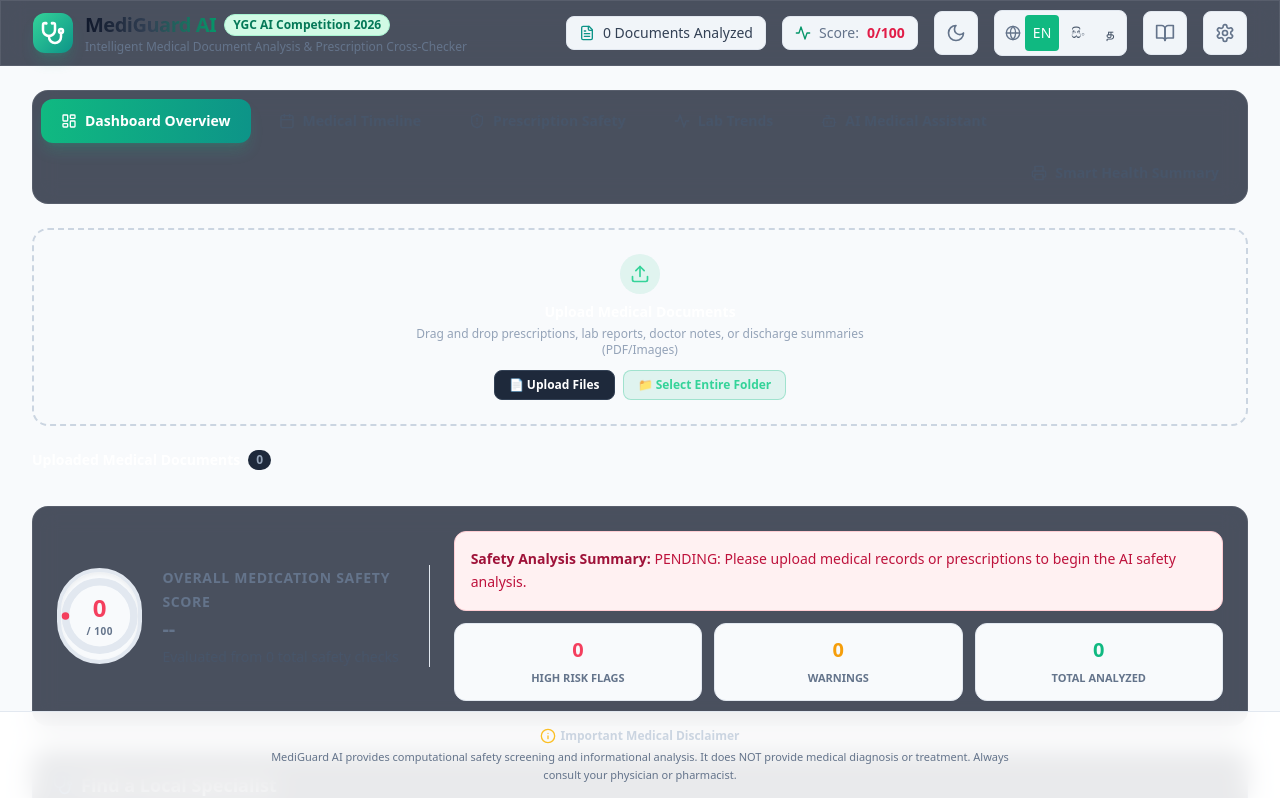
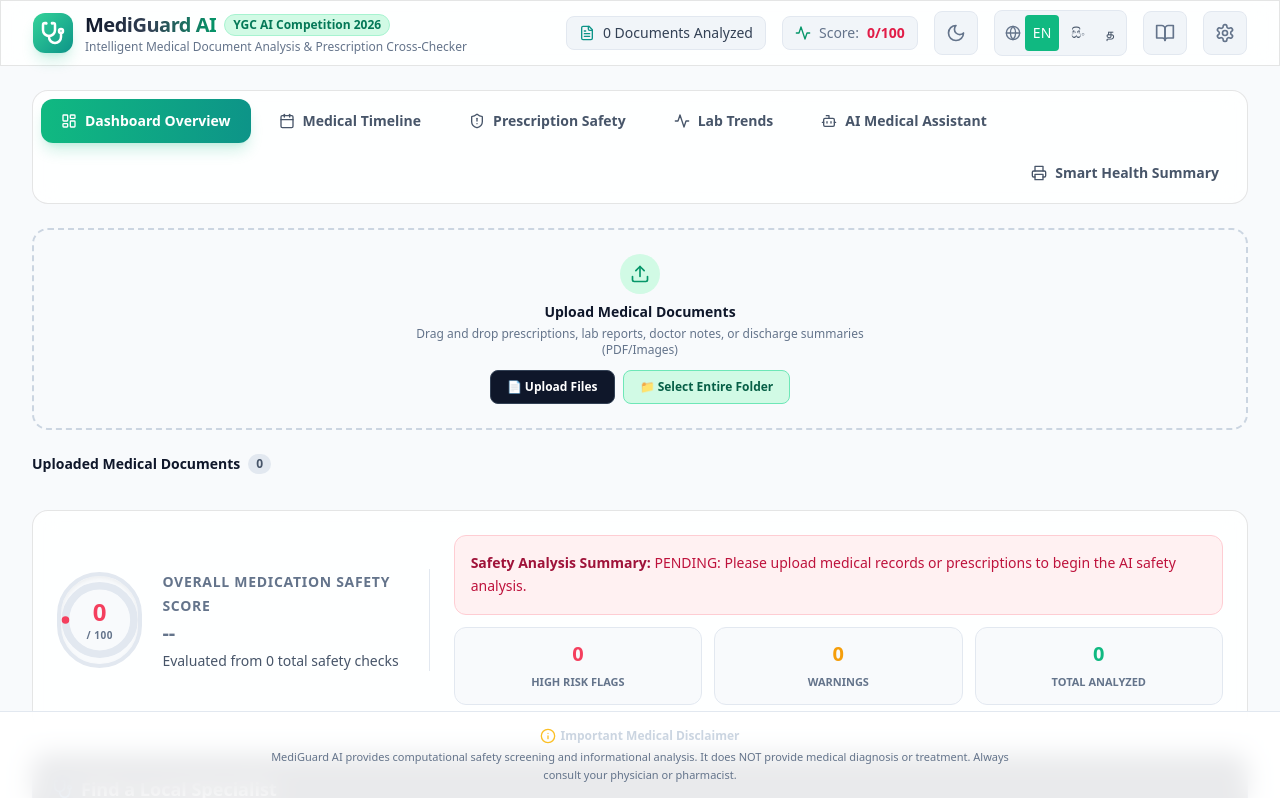
Before and after one commit to lu6-ux/MediGuard-AI, a Next.js app: page / in a window 1280 px wide. Shown: the top 798 px of the page. Built offline with nearby package versions, Linux system fonts and the light colour scheme.

Commit message:
fix: resolve hardcoded glass-panel background causing light mode text contrast issues

```diff
--- a/src/app/globals.css
+++ b/src/app/globals.css
@@ -62,8 +62,8 @@ body {
 }
 
 .glass-panel {
-  background: rgba(15, 23, 42, 0.75);
+  background: var(--glass-bg);
   backdrop-filter: blur(12px);
   -webkit-backdrop-filter: blur(12px);
-  border: 1px solid rgba(255, 255, 255, 0.08);
+  border: 1px solid var(--glass-border);
 }
--- a/src/app/layout.tsx
+++ b/src/app/layout.tsx
@@ -15,7 +15,24 @@ export default function RootLayout({
 }) {
   return (
     <html lang="en" suppressHydrationWarning>
-      <body className="antialiased text-slate-900 dark:text-slate-100 transition-colors duration-200">
+      <body className="antialiased text-slate-900 dark:text-slate-100 transition-colors duration-300 relative min-h-screen">
+
+        {/* Premium Animated Mesh Gradient Background */}
+        <div className="fixed inset-0 z-[-1] min-h-screen w-full bg-slate-50 dark:bg-[#040914] transition-colors duration-500 overflow-hidden">
+          {/* Light Mode Glowing Orbs */}
+          <div className="absolute top-0 left-1/4 w-3/4 h-[500px] bg-emerald-100/40 dark:hidden blur-[100px] rounded-full mix-blend-multiply opacity-70"></div>
+          <div className="absolute -top-20 -right-20 w-[600px] h-[600px] bg-teal-50/60 dark:hidden blur-[120px] rounded-full opacity-80"></div>
+          <div className="absolute top-[40%] left-[-10%] w-[500px] h-[500px] bg-cyan-50/50 dark:hidden blur-[120px] rounded-full opacity-60"></div>
+
+          {/* Dark Mode Glowing Orbs */}
+          <div className="absolute -top-[10%] -left-[10%] w-[50%] h-[50%] rounded-full bg-emerald-900/15 blur-[120px] hidden dark:block pointer-events-none"></div>
+          <div className="absolute top-[20%] -right-[10%] w-[40%] h-[60%] rounded-full bg-teal-900/10 blur-[120px] hidden dark:block pointer-events-none"></div>
+          <div className="absolute -bottom-[10%] left-[20%] w-[60%] h-[40%] rounded-full bg-slate-800/30 blur-[120px] hidden dark:block pointer-events-none"></div>
+
+          {/* Subtle Grid Overlay (Optional texturing) */}
+          <div className="absolute inset-0 bg-[linear-gradient(rgba(0,0,0,0.02)_1px,transparent_1px),linear-gradient(90deg,rgba(0,0,0,0.02)_1px,transparent_1px)] dark:bg-[linear-gradient(rgba(255,255,255,0.015)_1px,transparent_1px),linear-gradient(90deg,rgba(255,255,255,0.015)_1px,transparent_1px)] bg-[size:40px_40px] [mask-image:radial-gradient(ellipse_60%_60%_at_50%_50%,#000_20%,transparent_100%)]"></div>
+        </div>
+
         <Providers>
           {children}
         </Providers>
--- a/src/components/DocumentUploader.tsx
+++ b/src/components/DocumentUploader.tsx
@@ -110,22 +110,22 @@ export const DocumentUploader: React.FC<DocumentUploaderProps> = ({
             className="hidden"
           />
 
-          <div className="h-10 w-10 rounded-full bg-emerald-500/10 text-emerald-400 flex items-center justify-center mb-2">
+          <div className="h-10 w-10 rounded-full bg-emerald-100 dark:bg-emerald-500/10 text-emerald-600 dark:text-emerald-400 flex items-center justify-center mb-2">
             <Upload className="h-5 w-5" />
           </div>
-          <h3 className="text-sm font-semibold text-white mb-1">{t.uploadTitle}</h3>
-          <p className="text-xs text-slate-400 max-w-md mb-3">{t.uploadSubtitle}</p>
+          <h3 className="text-sm font-semibold text-slate-900 dark:text-white mb-1">{t.uploadTitle}</h3>
+          <p className="text-xs text-slate-500 dark:text-slate-400 max-w-md mb-3">{t.uploadSubtitle}</p>
 
           <div className="flex flex-wrap items-center justify-center gap-2">
             <button
               onClick={() => fileInputRef.current?.click()}
-              className="px-3.5 py-1.5 rounded-lg bg-slate-800 hover:bg-slate-700 text-xs font-semibold text-white border border-slate-700 transition"
+              className="px-4 py-2 rounded-lg bg-slate-900 hover:bg-slate-800 dark:bg-slate-800 dark:hover:bg-slate-700 text-xs font-semibold text-white border border-slate-700 transition"
             >
               📄 Upload Files
             </button>
             <button
               onClick={() => folderInputRef.current?.click()}
-              className="px-3.5 py-1.5 rounded-lg bg-emerald-500/10 hover:bg-emerald-500/20 text-xs font-semibold text-emerald-400 border border-emerald-500/30 transition flex items-center space-x-1"
+              className="px-4 py-2 rounded-lg bg-emerald-100 hover:bg-emerald-200 dark:bg-emerald-500/10 dark:hover:bg-emerald-500/20 text-xs font-semibold text-emerald-800 dark:text-emerald-400 border border-emerald-300 dark:border-emerald-500/30 transition flex items-center space-x-1"
             >
               📁 Select Entire Folder
             </button>
@@ -137,9 +137,9 @@ export const DocumentUploader: React.FC<DocumentUploaderProps> = ({
       {/* Uploaded Document List */}
       <div>
         <div className="flex items-center justify-between mb-3">
-          <h3 className="text-sm font-bold text-white flex items-center space-x-2">
+          <h3 className="text-sm font-bold text-slate-900 dark:text-white flex items-center space-x-2">
             <span>Uploaded Medical Documents</span>
-            <span className="px-2 py-0.5 rounded-full text-xs font-semibold bg-slate-800 text-slate-400">
+            <span className="px-2 py-0.5 rounded-full text-xs font-semibold bg-slate-200 text-slate-600 dark:bg-slate-800 dark:text-slate-400">
               {documents.length}
             </span>
           </h3>
```
